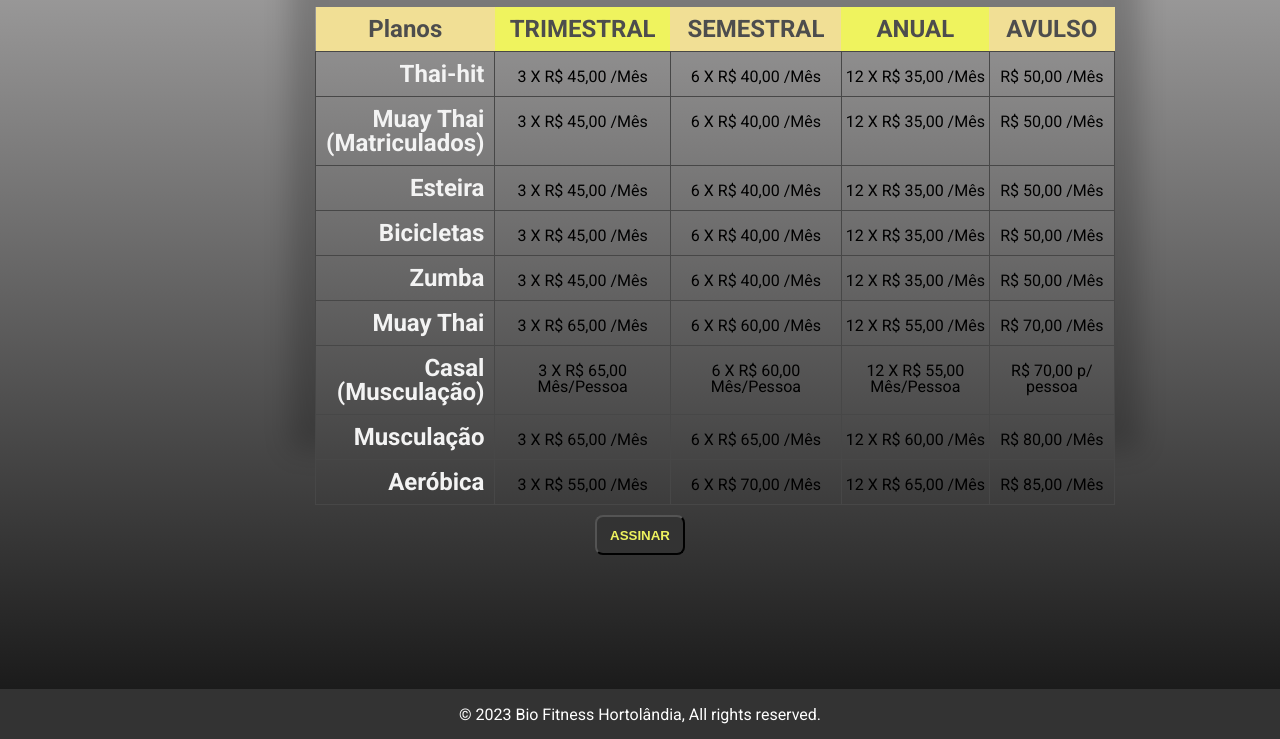
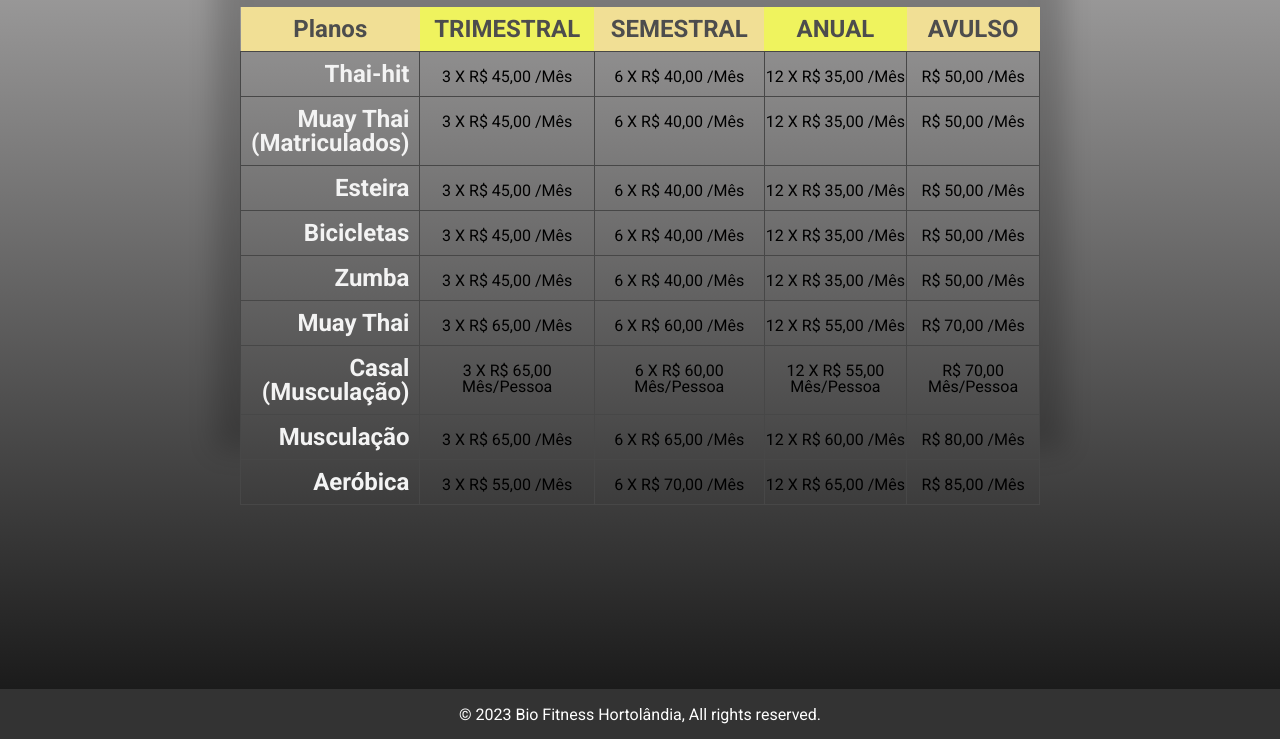
Before and after one commit to Matheus-Juliao/biofitnesshortolandia, a plain HTML site: page plans.html in a window 1280 px wide. Shown: the part 61-800 px from the top of the page. Drawn offline with Linux system fonts and the light colour scheme.

Commit message:
table alignment

```diff
--- a/css/plans.css
+++ b/css/plans.css
@@ -8,14 +8,15 @@
   margin: 10px auto 70px auto;
   transition: 0.4s;
   min-width: 540px;
-  max-width: 650px;
+  /* max-width: 650px; */
   margin-bottom: 70px;
-  text-align: center;
+  text-align: -webkit-center;
 }
 
 .shadow-table {
   box-shadow: 0px -80px 25px 25px rgba(0,0,0,0.2);
   width: 800px;
+  text-align: center;
 }
 
 .table-plans-title td {
--- a/plans.html
+++ b/plans.html
@@ -7,7 +7,7 @@
         <main>
         <div class="card-plans">
             <table class="shadow-table">
-                <tr class="plans-type">
+                 <tr class="plans-type">
                     <td>Planos</td>
                     <td>TRIMESTRAL</td>
                     <td>SEMESTRAL</td>
@@ -61,7 +61,7 @@
                     <td>3 X R$ 65,00 Mês/Pessoa</td>
                     <td>6 X R$ 60,00 Mês/Pessoa</td>
                     <td>12 X R$ 55,00 Mês/Pessoa</td>
-                    <td>R$ 70,00 p/ pessoa</td>
+                    <td>R$ 70,00 Mês/Pessoa</td>
                 </tr>
                 <tr class="table-plans">
                     <td class="tipo">Musculação</td>
@@ -78,9 +78,9 @@
                     <td>R$ 85,00 /Mês</td>
                 </tr>
             </table>
-            <div>
-                <button>ASSINAR</button>
-            </div>
+            <!-- <div>
+                <button onclick="callWhatssap()">ASSINAR</button>
+            </div> -->
         </main>
 
         <footer include-html="footer.html"></footer>
```
